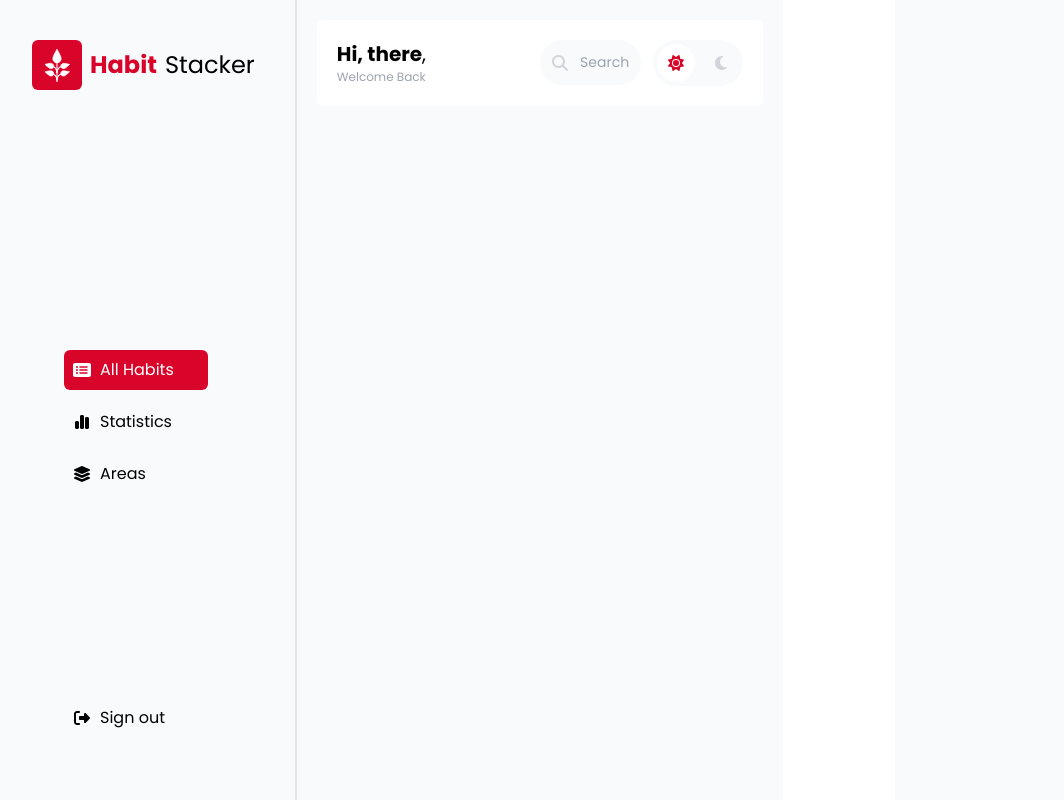
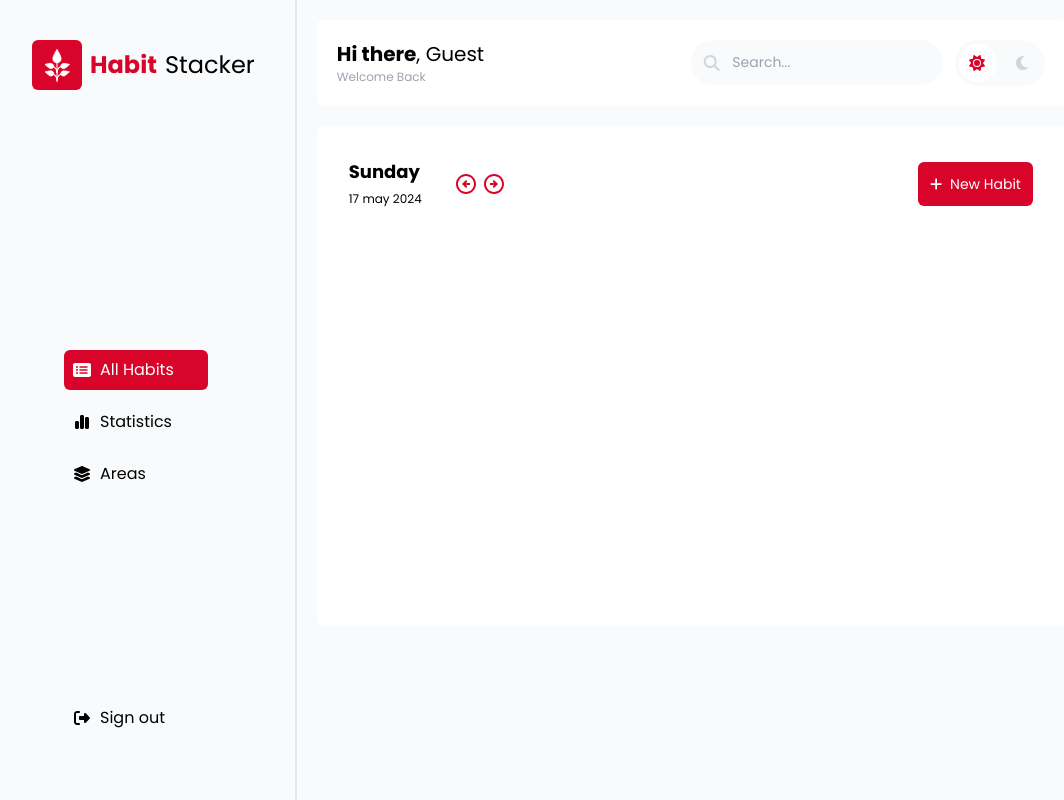
Before and after one commit to Dcastor21/habit-stckr, a Next.js app: page /dashboard in a window 1280 px wide. Shown: the whole page, without its empty margins (8-1072 px from the left). Built offline with nearby package versions, Linux system fonts and the light colour scheme; no server answers.

Commit message:
building the top bar in the All habits section

```diff
--- a/app/Pages/AllHabits/AllHabits.tsx
+++ b/app/Pages/AllHabits/AllHabits.tsx
@@ -4,21 +4,20 @@ import { FontAwesomeIcon } from "@fortawesome/react-fontawesome";
 import { useUser } from "@clerk/nextjs";
 import AllHabitsSearchBar from "./AllHabitsSearchBar";
 import AllHabitsTopBar from "./AllHabitsTopBar";
+import AllHabitsRightSideBar from "./AllHabitsRightSideBar";
+import HabitsContainer from "./HabitsContainer";
 
 function AllHabits() {
   const { user } = useUser();
   return (
-    <div className="w-ful flex">
+    <div className="w-full flex">
       <div className="w-[80%] m-5">
         <AllHabitsTopBar />
+        <HabitsContainer />
       </div>
-      <RightSideBar />
+      <AllHabitsRightSideBar />
     </div>
   );
 }
 
 export default AllHabits;
-
-function RightSideBar() {
-  return <div className="w-[20%] bg-white"> </div>;
-}
--- a/app/Pages/AllHabits/AllHabitsRightSideBar.tsx
+++ b/app/Pages/AllHabits/AllHabitsRightSideBar.tsx
@@ -0,0 +1,7 @@
+import React from "react";
+
+function AllHabitsRightSideBar() {
+  return <div className="w-[20%] bg-white"> </div>;
+}
+
+export default AllHabitsRightSideBar;
--- a/app/Pages/AllHabits/AllHabitsTopBar.tsx
+++ b/app/Pages/AllHabits/AllHabitsTopBar.tsx
@@ -9,8 +9,8 @@ function AllHabitsTopBar() {
     <div className="bg-white p-5 rounded-md flex justify-between">
       <div className="flex flex-col">
         <span className="text-xl">
-          <span className="font-bold">Hi, there</span>
-          <span className="font-light">, {user?.lastName}</span>
+          <span className="font-bold">Hi there</span>
+          <span className="font-light">, {user?.lastName || "Guest"}</span>
         </span>
         <span className="font-light text-[12px] text-gray-400">
           Welcome Back
--- /dev/null
+++ b/app/Pages/AllHabits/HabitsCompleted.tsx
@@ -0,0 +1,7 @@
+import React from "react";
+
+function HabitsCompleted() {
+  return <div>HabitsCompleted</div>;
+}
+
+export default HabitsCompleted;
--- /dev/null
+++ b/app/Pages/AllHabits/HabitsContainer.tsx
@@ -0,0 +1,15 @@
+import React from "react";
+import HabitsContainerTop from "./HabitsContainerTop";
+import HabitsContainerMiddle from "./HabitsContainerMiddle";
+import HabitsCompleted from "./HabitsCompleted";
+
+function HabitsContainer() {
+  return (
+    <div className="mt-5 bg-white rounded-md p-5 h-[500px] flex flex-col gap-3">
+      <HabitsContainerTop />
+      {/* <HabitsContainerMiddle /> */}
+    </div>
+  );
+}
+
+export default HabitsContainer;
--- /dev/null
+++ b/app/Pages/AllHabits/HabitsContainerMiddle.tsx
@@ -0,0 +1,7 @@
+import React from "react";
+
+function HabitsContainerMiddle() {
+  return <div>HabitsContainerMiddle</div>;
+}
+
+export default HabitsContainerMiddle;
--- /dev/null
+++ b/app/Pages/AllHabits/HabitsContainerTop.tsx
@@ -0,0 +1,32 @@
+import React from "react";
+import ArrowCircleLeftOutlinedIcon from "@mui/icons-material/ArrowCircleLeftOutlined";
+import ArrowCircleRightOutlinedIcon from "@mui/icons-material/ArrowCircleRightOutlined";
+import { FontAwesomeIcon } from "@fortawesome/react-fontawesome";
+import { faPlus } from "@fortawesome/free-solid-svg-icons";
+
+export default function HabitsContainerTop() {
+  return (
+    <div className="p-3 flex justify-between items-center">
+      <div className="flex gap-4 items-center">
+        <div>
+          <h2 className="font-bold text-lg">Sunday</h2>
+          <span className="font-light text-[12px]">17 may 2024</span>
+        </div>
+        {/*  */}
+        <div className="flex gap-1 ml-4">
+          <div className="text-customRed cursor-pointer">
+            <ArrowCircleLeftOutlinedIcon />
+          </div>
+          <div className="text-customRed cursor-pointer">
+            <ArrowCircleRightOutlinedIcon />
+          </div>
+        </div>
+        {/*  */}
+      </div>
+      <button className="flex gap-2 items-center bg-customRed p-3 text-white rounded-md text-sm">
+        <FontAwesomeIcon icon={faPlus} />
+        <span>New Habit</span>
+      </button>
+    </div>
+  );
+}
--- a/package.json
+++ b/package.json
@@ -10,11 +10,14 @@
   },
   "dependencies": {
     "@clerk/nextjs": "^5.2.6",
+    "@emotion/react": "^11.13.0",
+    "@emotion/styled": "^11.13.0",
     "@fortawesome/fontawesome-svg-core": "^6.6.0",
     "@fortawesome/free-brands-svg-icons": "^6.6.0",
     "@fortawesome/free-regular-svg-icons": "^6.6.0",
     "@fortawesome/free-solid-svg-icons": "^6.6.0",
     "@fortawesome/react-fontawesome": "^0.2.2",
+    "@mui/icons-material": "^5.16.5",
     "mongoose": "^8.5.1",
     "next": "14.2.5",
     "react": "^18",
```
Also changed, not shown: 1 other file (tests, documents, lock files or other folders).
